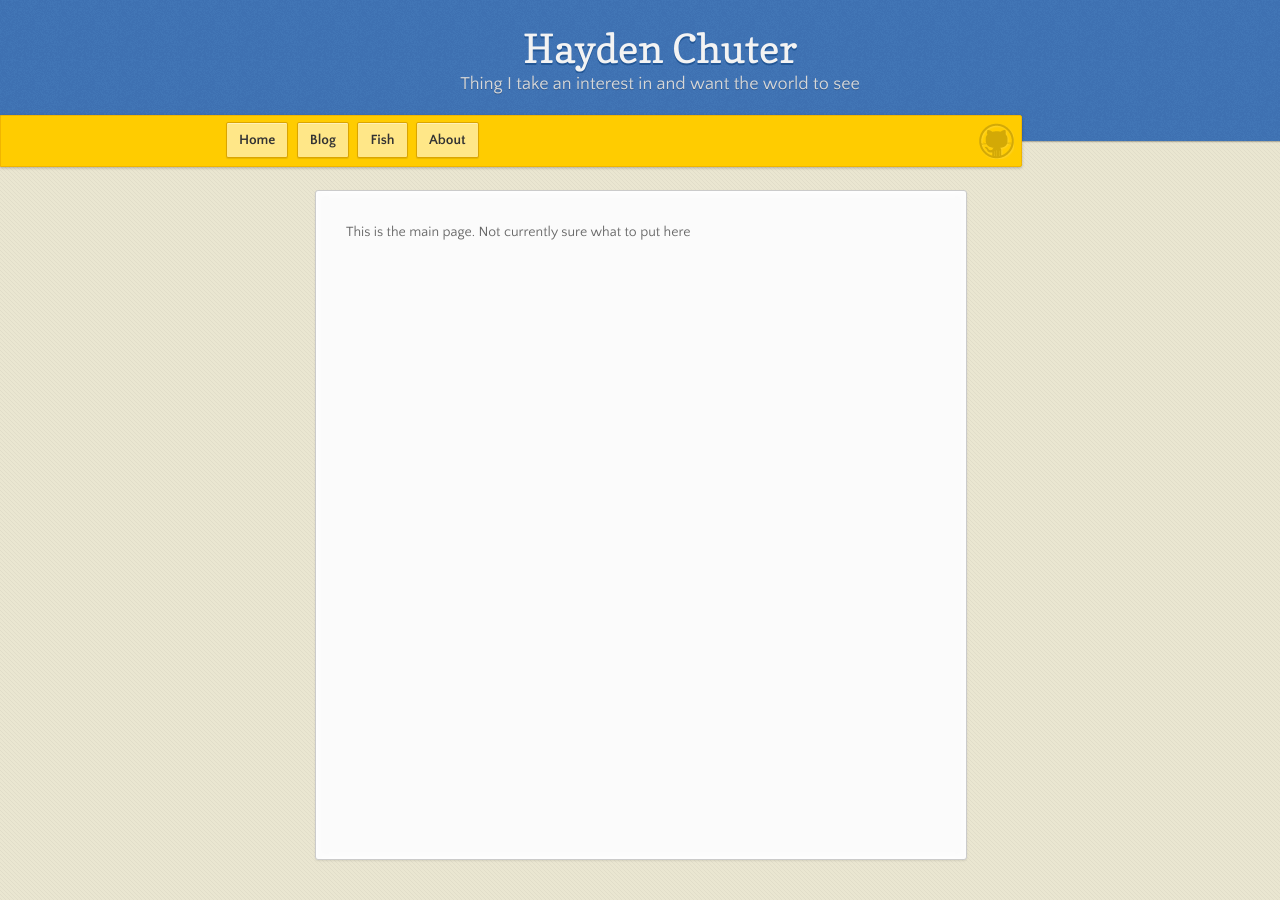
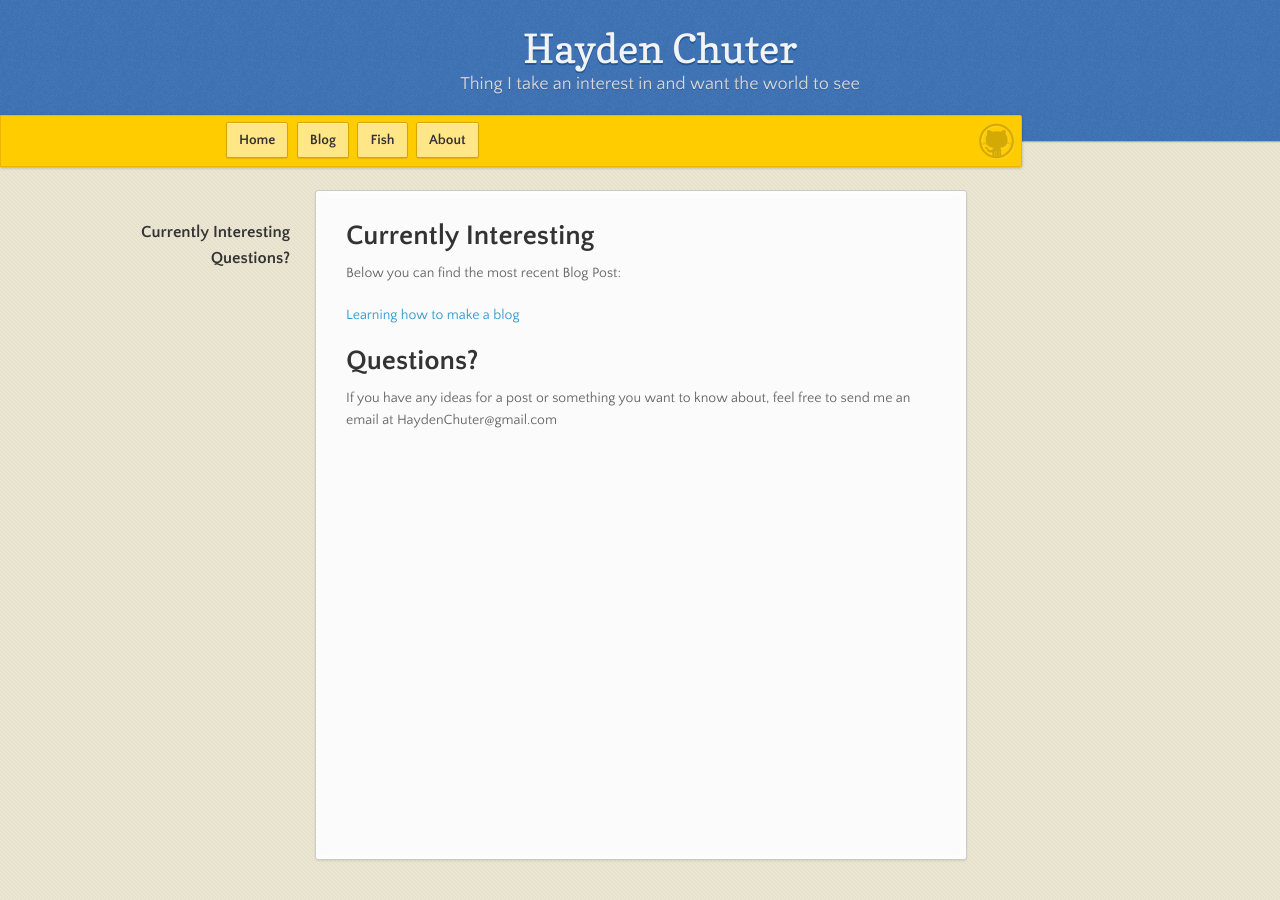
Before and after one commit to steelonice/steelonice.github.io, a Jekyll site: the page built from index.md, in a window 1280 px wide. Built offline with Jekyll 4.4.1, drawn with Linux system fonts in a browser that asks for light colours; nearby versions of some CDN libraries; our own code applies the rules of GitHub Pages for plain Markdown files.

```diff
--- a/_layouts/default.html
+++ b/_layouts/default.html
@@ -49,7 +49,7 @@
         {% if site.github.is_project_page %}
           <p>Project maintained by <a href="{{ site.github.owner_url }}">{{ site.github.owner_name }}</a></p>
         {% endif %}
-
+        <script type='text/javascript' src='https://ko-fi.com/widgets/widget_2.js'></script><script type='text/javascript'>kofiwidget2.init('Buy Me a Coffee', '#FFCC00', 'A6834QS3');kofiwidget2.draw();</script>
       </footer>
     </div>
     <!--[if !IE]><script>fixScale(document);</script><![endif]-->
--- a/index.md
+++ b/index.md
@@ -1,8 +1,18 @@
 ---
 layout: default
 ---
-This is the main page. Not currently sure what to put here
+# Currently Interesting
 
+Below you can find the most recent Blog Post:
+
+{% for post in site.posts limit:1 %}
+  <a href="{{ post.url }}">{{ post.title }}</a>
+{% endfor %}
+
+# Questions?
+
+If you have any ideas for a post or something you want to know about, feel free
+to send me an email at HaydenChuter@gmail.com
 
 
 {% comment %}
```
Also changed, not shown: _posts/2016-05-30-jekyll-post-not-showing-up.md (added, +10 -0 lines), _posts/2017-10-07-making-my-own-blog.md (+1 -1 lines).
